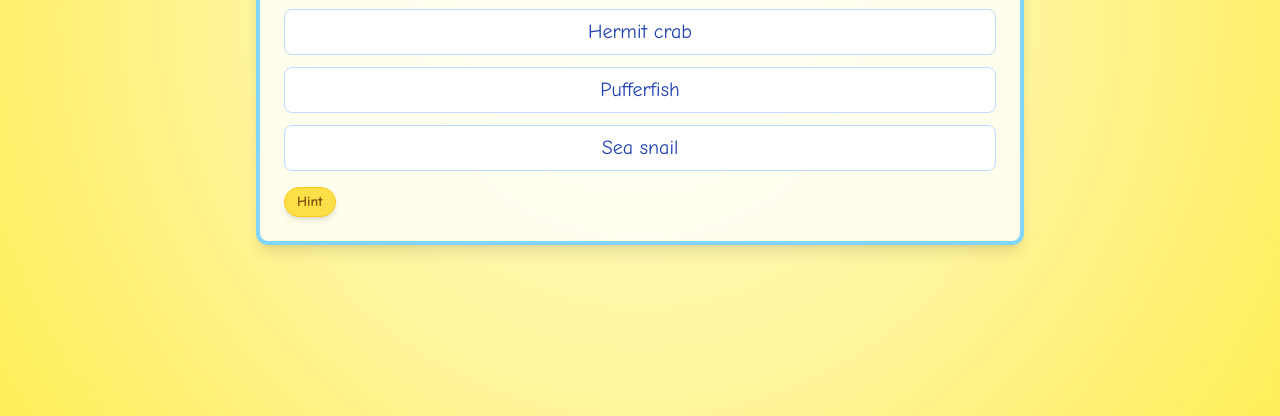
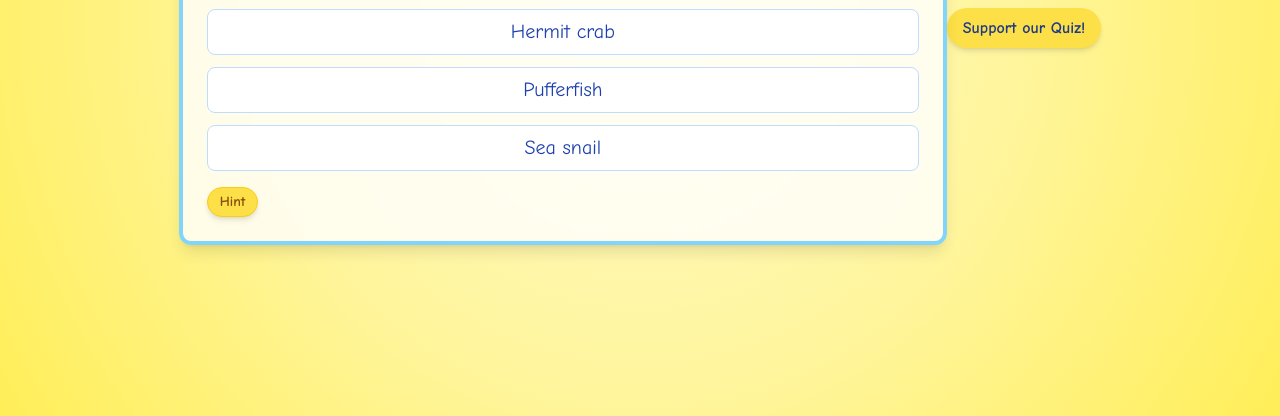
Before and after one commit to Manuehec/spongebob-quiz, a plain HTML site: page index.html in a window 1280 px wide. Shown: the part 384-800 px from the top of the page. Drawn offline with nearby package versions, Linux system fonts and the light colour scheme.

Commit message:
Update index.html
Add support button

```diff
--- a/index.html
+++ b/index.html
@@ -55,6 +55,13 @@
   </head>
   <body class="min-h-screen flex items-center justify-center p-4">
     <div id="root" class="w-full max-w-3xl"></div>
+      <!-- Donation button – replace href with your tipping link -->
+  <div class="mt-6 flex justify-center">
+    <a href="https://www.buymeacoffee.com/" target="_blank" rel="noopener noreferrer" class="px-4 py-2 bg-yellow-300 hover:bg-yellow-400 text-blue-900 font-semibold rounded-full shadow-md">
+      Support our Quiz!
+    </a>
+  </div>
+
       <!-- Embedded questions data for offline usage. The JSON mirrors the contents of questions.json so the quiz can still load when opened as a local file. -->
       <script id="quiz-data" type="application/json">
         [
```
